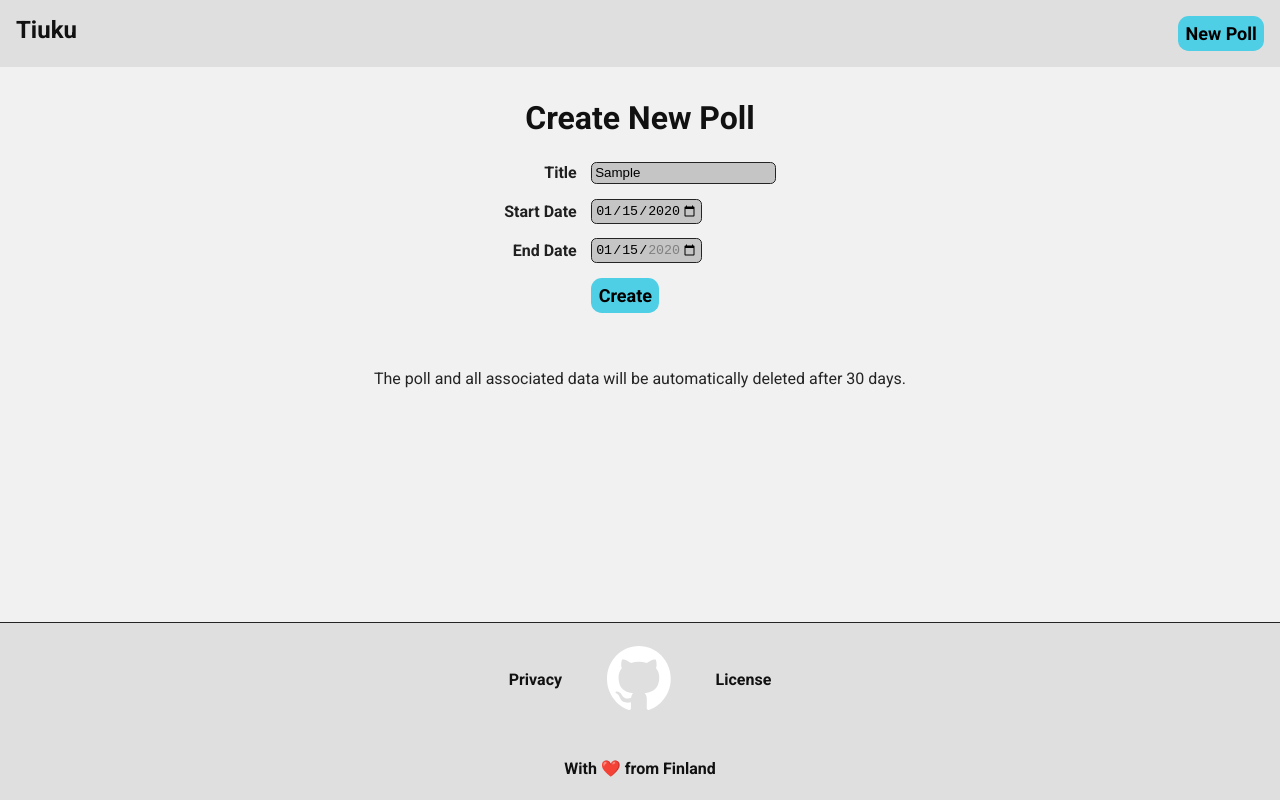
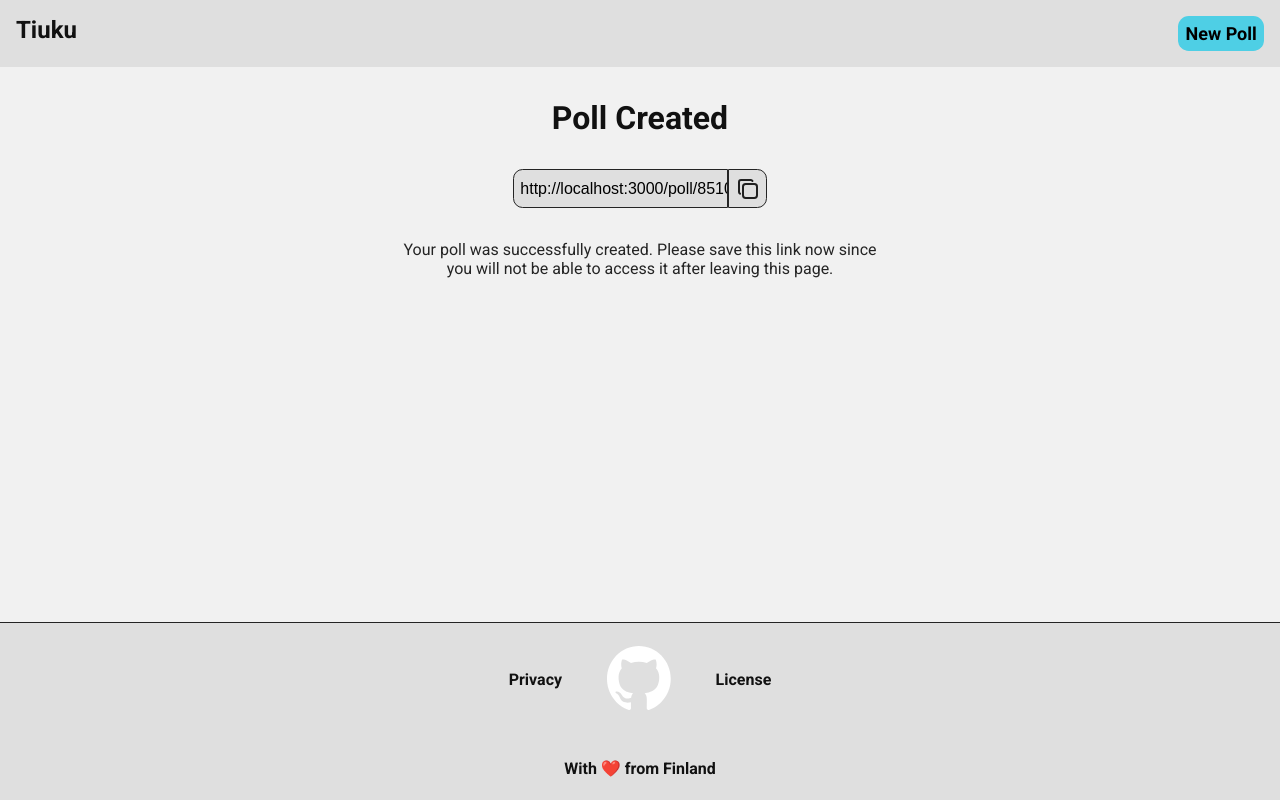
Before and after one commit to maholmlund/tiuku, a Next.js app: page /new in a window 1280 px wide. Both pictures are taken after typing "Sample", "2020-01-15", "2020-01-15" into the empty fields and a click on the button "Create". Built offline with nearby package versions, Linux system fonts and the light colour scheme.

Commit message:
create success page for poll creation

```diff
--- a/app/api/poll/route.ts
+++ b/app/api/poll/route.ts
@@ -8,7 +8,9 @@ export async function POST(req: NextRequest) {
   } catch {
     return new NextResponse("bad request", { status: 400 });
   }
-  return new NextResponse("ok", { status: 200 });
+  // save to db
+  const link = "http://localhost:3000/poll/8510f1be-e909-454a-9998-ff497daae3d1"
+  return new NextResponse(JSON.stringify({ link }), { status: 200 });
 }
 
 async function readRequest(req: NextRequest) {
--- a/app/new/page.module.css
+++ b/app/new/page.module.css
@@ -8,12 +8,14 @@
 .bottomText {
   color: var(--text3);
   margin-top: 2em;
+  max-width: 30rem;
 }
 
 .container {
   display: flex;
   flex-direction: column;
   justify-content: center;
+  align-items: center;
   text-align: center;
 }
 
@@ -32,3 +34,7 @@
   border: 1px solid var(--text3);
   border-radius: 0.4em;
 }
+
+.successHeader {
+  margin-bottom: 1em;
+}
--- a/app/new/page.tsx
+++ b/app/new/page.tsx
@@ -1,9 +1,22 @@
 "use client"
 import styles from "./page.module.css"
 import AccentButton from "@/components/accentButton"
+import CopyBox from "@/components/copyBox"
 import { useState } from "react"
 
 export default function New() {
+  const [link, setLink] = useState("");
+  if (!link) {
+    return (
+      <NewForm setLink={(l: string) => setLink(l)} />
+    )
+  }
+  return (
+    <CreationSuccessful link={link} />
+  )
+}
+
+function NewForm({ setLink }: { setLink: (link: string) => void }) {
   const [title, setTitle] = useState("");
   const [start, setStart] = useState("");
   const [end, setEnd] = useState("");
@@ -24,6 +37,9 @@ export default function New() {
       })
     })
     console.log(result);
+    if (result.ok) {
+      setLink((await result.json()).link);
+    }
   }
 
   return (
@@ -77,3 +93,13 @@ export default function New() {
     </div>
   )
 }
+
+function CreationSuccessful({ link }: { link: string }) {
+  return (
+    <div className={styles.container}>
+      <h1 className={styles.successHeader}>Poll Created</h1>
+      <CopyBox data={link} />
+      <p className={styles.bottomText}>Your poll was successfully created. Please save this link now since you will not be able to access it after leaving this page.</p>
+    </div>
+  )
+}
--- /dev/null
+++ b/components/copyBox.module.css
@@ -0,0 +1,29 @@
+.container {
+  display: flex;
+  flex-direction: row;
+}
+
+.input {
+  background-color: var(--bg2);
+  font-size: medium;
+  padding-left: 0.4em;
+  padding-bottom: 0.4em;
+  padding-top: 0.4em;
+  border: 1px solid var(--text3);
+  border-radius: 0.6em 0 0 0.6em;
+}
+
+.copyButton {
+  background-color: var(--bg2);
+  color: var(--text2);
+  padding: 0.4em;
+  border: 1px solid var(--text3);
+  border-radius: 0 0.6em 0.6em 0;
+  display: flex;
+  justify-content: center;
+  align-items: center;
+}
+
+.success {
+  color: var(--fg2);
+}
--- /dev/null
+++ b/components/copyBox.tsx
@@ -0,0 +1,35 @@
+"use client"
+
+import styles from "./copyBox.module.css"
+import { IconCopy, IconCheck } from "@tabler/icons-react"
+import { useState } from "react"
+
+export default function CopyBox({ data }: { data: string }) {
+  const [success, setSuccess] = useState(false);
+
+  const copy = () => {
+    navigator.clipboard.writeText(data);
+    setSuccess(true);
+  }
+
+  return (
+    <div className={styles.container}>
+      <input
+        type="text"
+        readOnly
+        value={data}
+        className={styles.input}
+      />
+      <button
+        className={styles.copyButton}
+        onClick={copy}
+      >
+        {success ? (
+          <IconCheck size={24} className={styles.success} />
+        ) : (
+          <IconCopy size={24} color="var(--text2)" />
+        )}
+      </button>
+    </div>
+  )
+}
```
